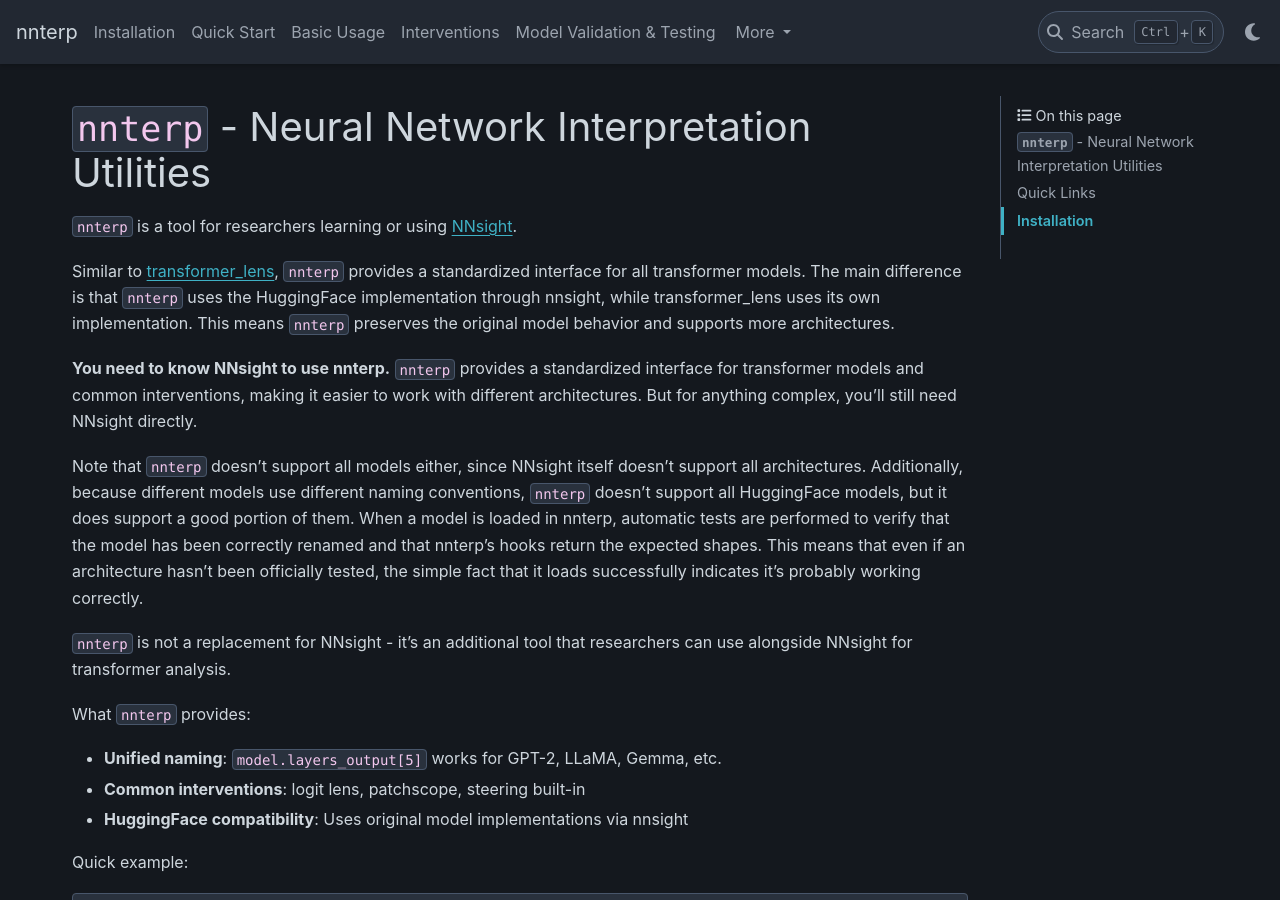
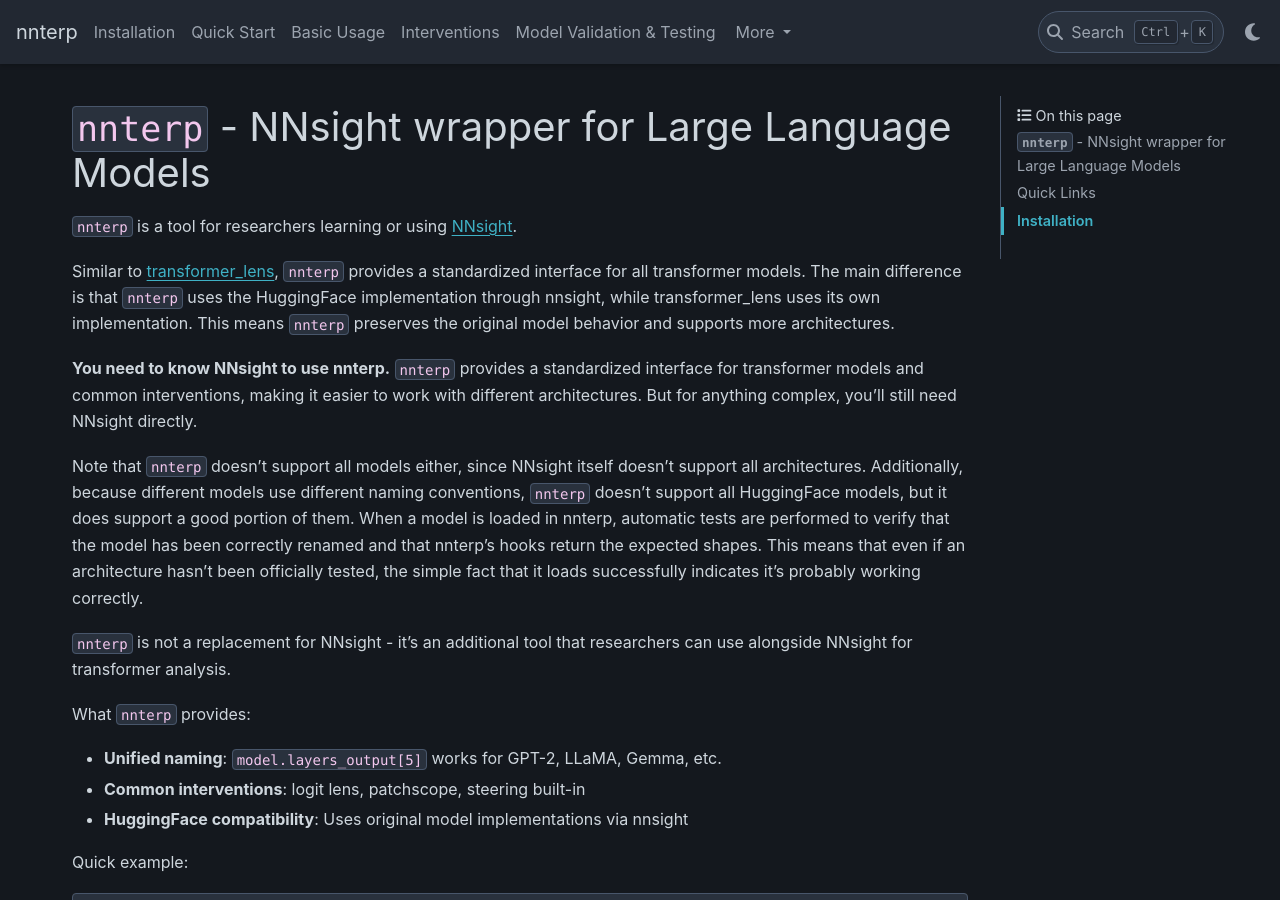
Before and after one commit to Butanium/nnterp, a Sphinx documentation site: the page built from docs/index.rst, in a window 1280 px wide and 900 px high. Built offline with Sphinx 7.4.7 and the PyData theme 0.15.4, drawn with Linux system fonts in a browser that asks for light colours.

Commit message:
updated index page

```diff
--- a/docs/index.rst
+++ b/docs/index.rst
@@ -1,5 +1,5 @@
-``nnterp`` - Neural Network Interpretation Utilities
-================================================
+``nnterp`` - NNsight wrapper for Large Language Models
+======================================================
 
 ``nnterp`` is a tool for researchers learning or using `NNsight <https://github.com/ndif-team/nnsight>`_.
 
```
